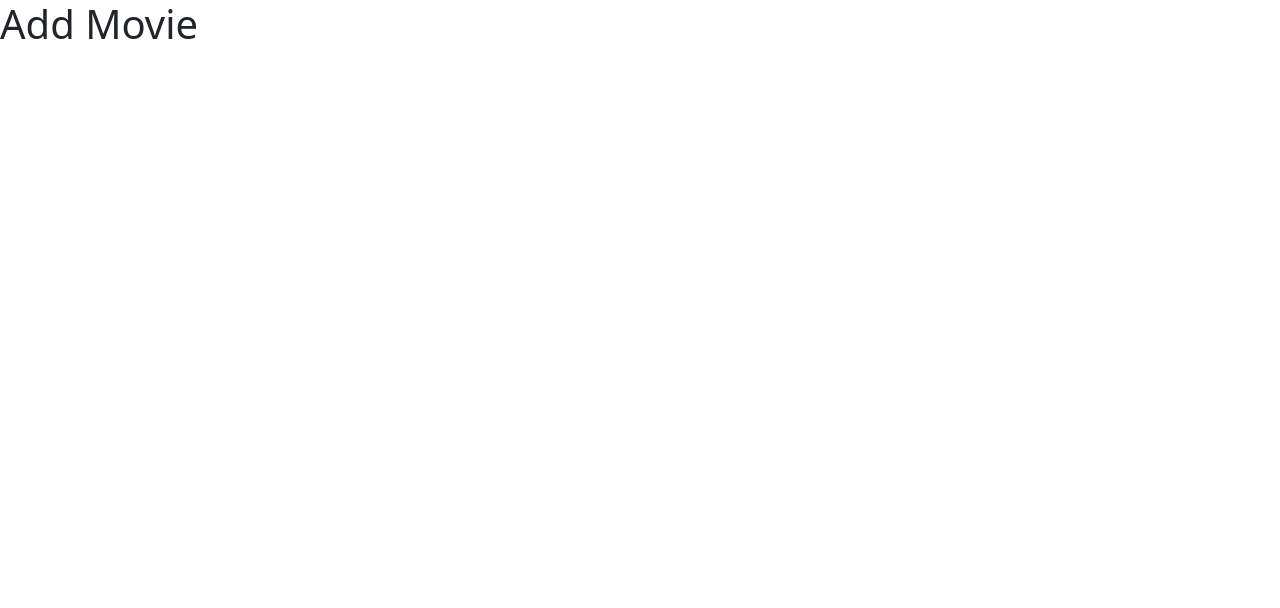
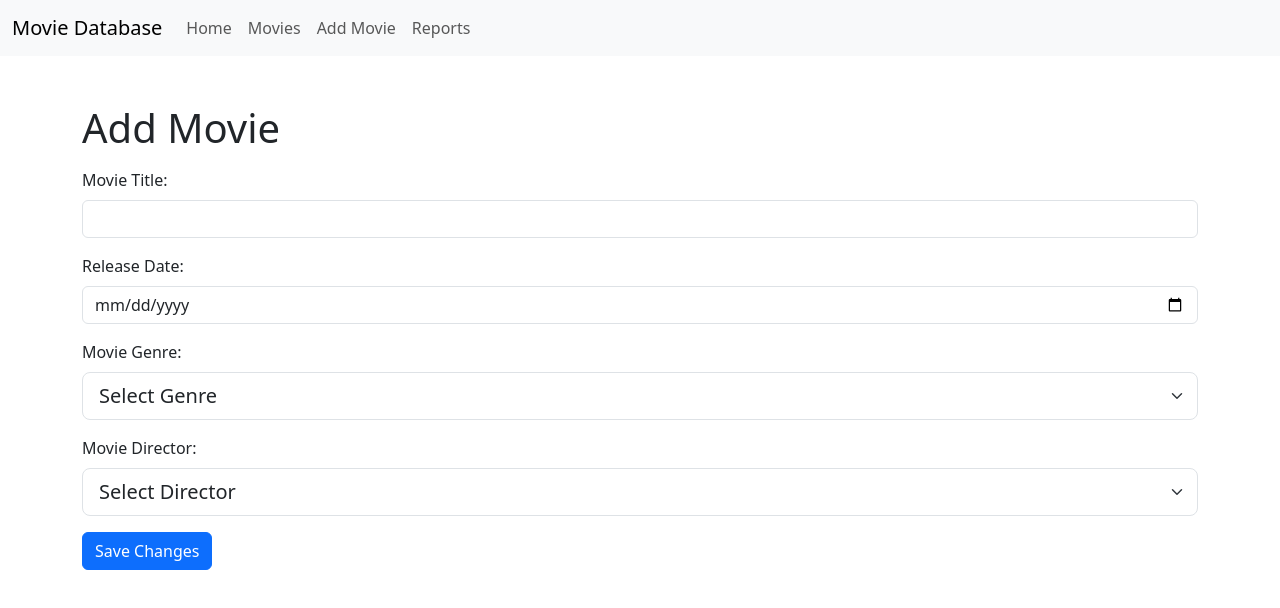
Before and after one commit to piyushgyl01/playground-02-frontend, a React (Vite) app: page /add-movie in a window 1280 px wide. Shown: the top 608 px of the page. Built offline with nearby package versions, Linux system fonts and the light colour scheme.

Commit message:
feat: post built

```diff
--- a/src/pages/AddMovie.jsx
+++ b/src/pages/AddMovie.jsx
@@ -1,7 +1,122 @@
+import Navbar from "../components/Navbar";
+import { useState } from "react";
+
 export default function AddMovie() {
+  const [savedData, setSavedData] = useState({
+    title: "",
+    genre: "",
+    releaseDate: "",
+    directors: "",
+  });
+
+  const handleCreate = async () => {
+    try {
+      fetch("https://playground-02-backend.vercel.app/movies", {
+        method: "POST",
+        headers: {
+          "Content-Type": "application/json",
+        },
+        body: JSON.stringify(savedData),
+      });
+      console.log("POSTED SUCCESSFULLY");
+      setSavedData({
+        title: "",
+        genre: "",
+        releaseDate: "",
+        directors: "",
+      });
+    } catch (error) {
+      console.log("Not able to create a new movie");
+    }
+  };
   return (
     <>
-      <h1>Add Movie</h1>
+      <Navbar />
+      <main className="container my-5">
+        <h1>Add Movie</h1>
+        <h1 className="text-center mt-3"></h1>
+        <div class="mb-3">
+          <label for="titleInput" class="form-label">
+            Movie Title:
+          </label>
+          <input
+            type="text"
+            class="form-control"
+            id="titleInput"
+            value={savedData.title}
+            onChange={(e) =>
+              setSavedData({ ...savedData, title: e.target.value })
+            }
+          />
+        </div>
+        <div class="mb-3">
+          <label for="releaseDate" class="form-label">
+            Release Date:
+          </label>
+          <input
+            type="date"
+            class="form-control"
+            id="releaseDate"
+            value={savedData.releaseDate}
+            onChange={(e) =>
+              setSavedData({
+                ...savedData,
+                releaseDate: e.target.value,
+              })
+            }
+          />
+        </div>
+        <div class="mb-3">
+          <label for="genreSelect" class="form-label">
+            Movie Genre:
+          </label>
+          <select
+            class="form-select form-select-lg mb-3"
+            aria-label="Medium select example"
+            id="genreSelect"
+            value={savedData.genre}
+            onChange={(e) =>
+              setSavedData({
+                ...savedData,
+                genre: e.target.value,
+              })
+            }
+          >
+            <option value="">Select Genre</option>
+            <option value="Action">Action</option>
+            <option value="Comedy">Comedy</option>
+            <option value="Drama">Drama</option>
+          </select>
+        </div>
+        <div class="mb-3">
+          <label for="directorSelect" class="form-label">
+            Movie Director:
+          </label>
+          <select
+            class="form-select form-select-lg mb-3"
+            aria-label="Medium select example"
+            id="directorSelect"
+            value={savedData.directors}
+            onChange={(e) =>
+              setSavedData({
+                ...savedData,
+                directors: e.target.value,
+              })
+            }
+          >
+            <option value="">Select Director</option>
+            <option value="John Doe">John Doe</option>
+            <option value="Jane Smith">Jane Smith</option>
+          </select>
+        </div>
+        <button
+          onClick={() => handleCreate()}
+          type="submit"
+          class="btn btn-primary"
+        >
+          Save Changes
+        </button>
+      </main>
     </>
   );
 }
--- a/src/pages/Movies.jsx
+++ b/src/pages/Movies.jsx
@@ -27,6 +27,38 @@ export default function Movies() {
       <Navbar />
       <main className="container my-5">
         <h1 className="text-center display-3">Movies</h1>
+        <div className="row">
+          <div className="col-md-6">
+            <label for="genreSelect" class="form-label">
+              Filter By Genre:
+            </label>
+            <select
+              class="form-select"
+              id="genreSelect"
+              aria-label="Default select example"
+            >
+              <option value={""}>All Genre</option>
+              <option value="Action">Action</option>
+              <option value="Comedy">Comedy</option>
+              <option value="Drama">Drama</option>
+            </select>
+          </div>
+          <div className="col-md-6">
+            <label for="genreSelect" class="form-label">
+              Filter By Genre:
+            </label>
+            <select
+              class="form-select"
+              id="genreSelect"
+              aria-label="Default select example"
+            >
+              <option value={""}>All Genre</option>
+              <option value="Action">Action</option>
+              <option value="Comedy">Comedy</option>
+              <option value="Drama">Drama</option>
+            </select>
+          </div>
+        </div>
         {loading && <p className="text-center">Loading...</p>}
         {error && <p className="text-center">Error...</p>}
         {data && (
--- a/src/pages/MoviesDetail.jsx
+++ b/src/pages/MoviesDetail.jsx
@@ -22,9 +22,12 @@ export default function MoviesDetail() {
       fetch(`https://playground-02-backend.vercel.app/movies/${movieID}`, {
         method: "PUT",
         headers: {
-            "Content-Type": "application/json"
-        }
+          "Content-Type": "application/json",
+        },
+        body: JSON.stringify(editedData),
       });
+      console.log("EDITED SUCCESSFULLY");
+      setEdit(false);
     } catch (error) {
       console.error("UNABLE TO EDIT THE DATA");
     }
@@ -72,13 +75,32 @@ export default function MoviesDetail() {
                   <label for="titleInput" class="form-label">
                     Movie Title:
                   </label>
-                  <input type="text" class="form-control" id="titleInput" />
+                  <input
+                    type="text"
+                    class="form-control"
+                    id="titleInput"
+                    value={editedData.title}
+                    onChange={(e) =>
+                      setEditedData({ ...editedData, title: e.target.value })
+                    }
+                  />
                 </div>
                 <div class="mb-3">
                   <label for="releaseDate" class="form-label">
-                    Movie Director:
+                    Release Date:
                   </label>
-                  <input type="date" class="form-control" id="releaseDate" />
+                  <input
+                    type="date"
+                    class="form-control"
+                    id="releaseDate"
+                    value={editedData.releaseDate}
+                    onChange={(e) =>
+                      setEditedData({
+                        ...editedData,
+                        releaseDate: e.target.value,
+                      })
+                    }
+                  />
                 </div>
                 <div class="mb-3">
                   <label for="genreSelect" class="form-label">
@@ -88,6 +110,13 @@ export default function MoviesDetail() {
                     class="form-select form-select-lg mb-3"
                     aria-label="Medium select example"
                     id="genreSelect"
+                    value={editedData.genre}
+                    onChange={(e) =>
+                      setEditedData({
+                        ...editedData,
+                        genre: e.target.value,
+                      })
+                    }
                   >
                     <option value="">Select Genre</option>
                     <option value="Action">Action</option>
@@ -103,13 +132,24 @@ export default function MoviesDetail() {
                     class="form-select form-select-lg mb-3"
                     aria-label="Medium select example"
                     id="directorSelect"
+                    value={editedData.directors}
+                    onChange={(e) =>
+                      setEditedData({
+                        ...editedData,
+                        directors: e.target.value,
+                      })
+                    }
                   >
                     <option value="">Select Director</option>
                     <option value="John Doe">John Doe</option>
                     <option value="Jane Smith">Jane Smith</option>
                   </select>
                 </div>
-                <button type="submit" class="btn btn-primary">
+                <button
+                  onClick={() => handleEdit()}
+                  type="submit"
+                  class="btn btn-primary"
+                >
                   Save Changes
                 </button>
               </>
```
